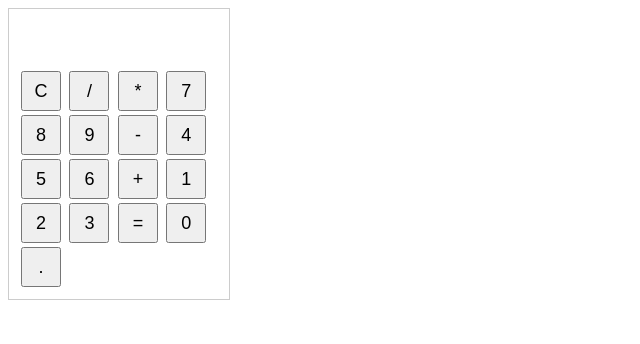
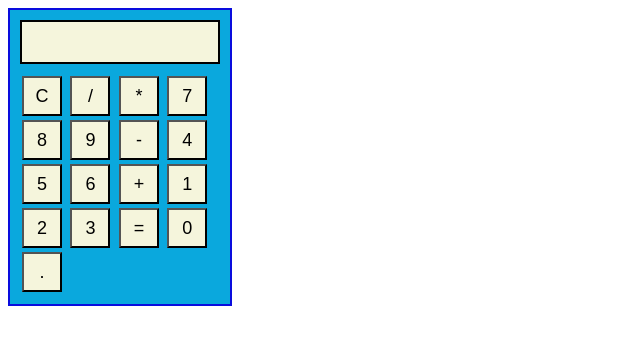
Before and after one commit to akpanda01/WebDevelopment-Basics, a plain HTML site: page basic calculator.html in a window 1280 px wide. Shown: the whole page, without its empty margins (0-640 px from the left). Drawn offline with Linux system fonts and the light colour scheme.

Commit message:
Update basic calculator.html

```diff
--- a/basic calculator.html
+++ b/basic calculator.html
@@ -8,7 +8,8 @@
     }
     #calculator {
       width: 200px;
-      border: 1px solid #ccc;
+      border: 2px solid #0a0ddd;
+      background-color: #0aa8dd;
       padding: 10px;
     }
     #output {
@@ -16,12 +17,15 @@
       text-align: right;
       margin-bottom: 10px;
       font-size: 18px;
+      background-color: beige;
+      border: 2px solid #000000;
     }
     button {
       width: 40px;
       height: 40px;
       font-size: 18px;
       margin: 2px;
+      background-color: beige;
     }
   </style>
 </head>
```
